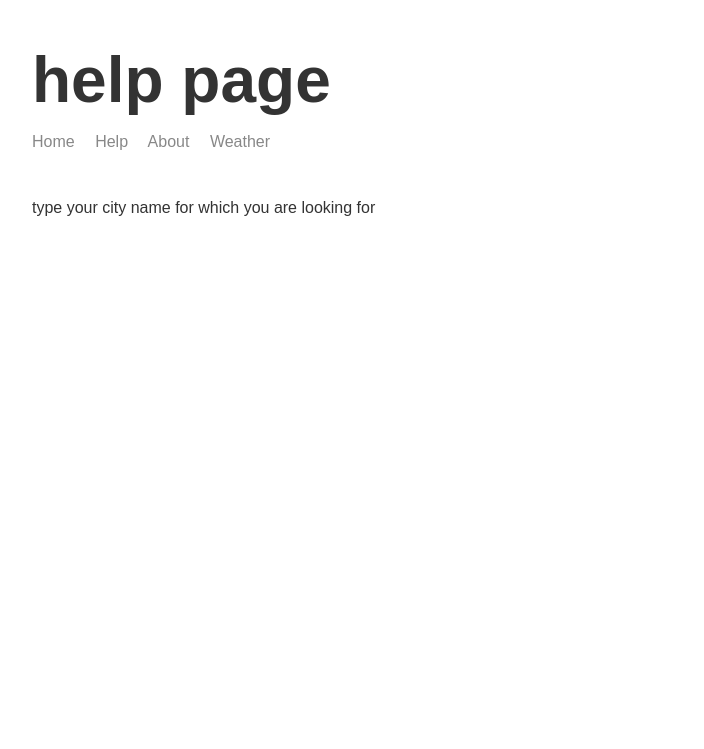
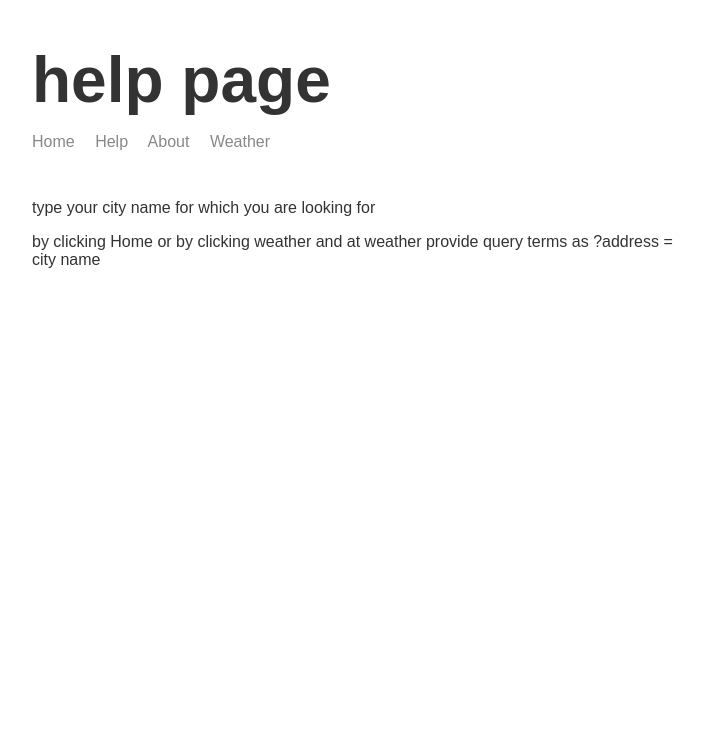
Before and after one commit to vibhumishra74/node-weather-and-cmd-node, a Node server app: page /help in a window 1280 px wide. Shown: the top 749 px of the page, without its empty margins (283-987 px from the left). Run offline with Node 20, Linux system fonts and the light colour scheme.

Commit message:
some info added

```diff
--- a/weather/template/views/about.hbs
+++ b/weather/template/views/about.hbs
@@ -10,6 +10,7 @@
 <body>
     <div class="main-content">
     {{>header}}
+    <p> This wesite created by Vibhu Mishra.</p>
     <img class="portrait" src="./img/me.jpg" alt="mypic">
     </div>
 
--- a/weather/template/views/help.hbs
+++ b/weather/template/views/help.hbs
@@ -11,6 +11,7 @@
     <div class="main-content">
         {{>header}}
         <p> {{info}} </p>
+        by clicking Home or by clicking weather and at weather provide query terms as ?address = city name
     </div>
         {{>footer}}
 </body>
```
